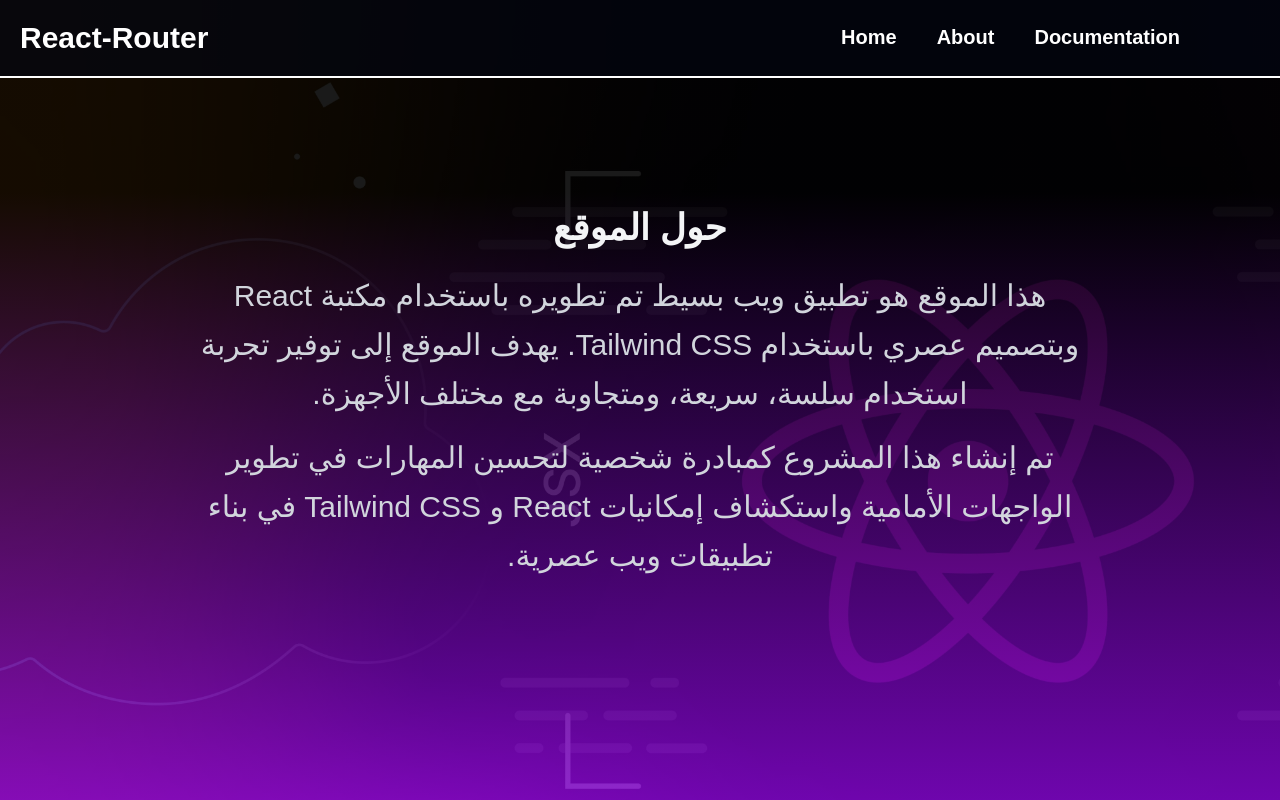
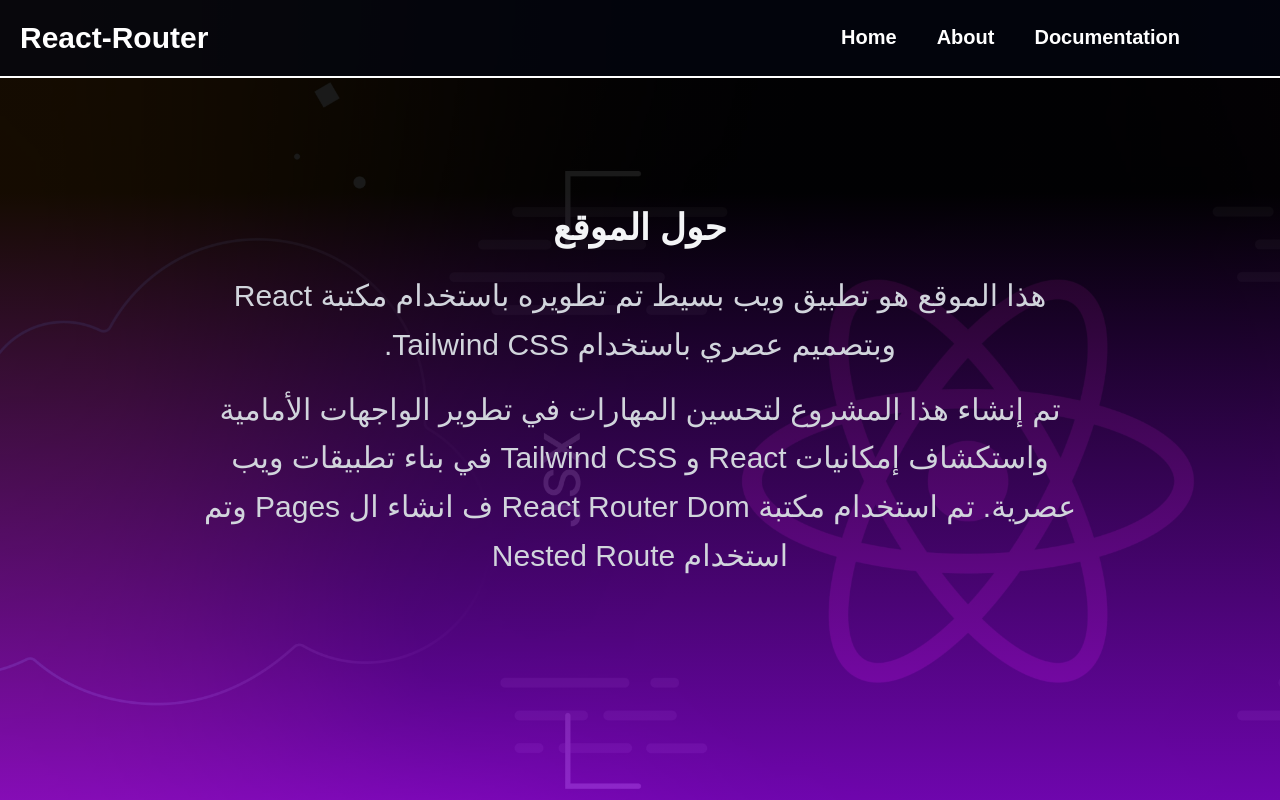
Before and after one commit to Mohamed-Khaled-pro/React-Task4, a React (Vite) app: page /about in a window 1280 px wide. Shown: the top 800 px of the page. Built offline with nearby package versions, Linux system fonts and the light colour scheme.

Commit message:
last  update

```diff
--- a/src/Pages/About.jsx
+++ b/src/Pages/About.jsx
@@ -7,11 +7,11 @@
         <h2 className="text-4xl font-bold text-gray-100 mb-6">حول الموقع</h2>
         <p className="text-3xl text-gray-300 mb-4 leading-relaxed">
           هذا الموقع هو تطبيق ويب بسيط تم تطويره باستخدام مكتبة React وبتصميم عصري باستخدام Tailwind CSS.
-          يهدف الموقع إلى توفير تجربة استخدام سلسة، سريعة، ومتجاوبة مع مختلف الأجهزة.
         </p>
         <p className="text-3xl text-gray-300 leading-relaxed">
-          تم إنشاء هذا المشروع كمبادرة شخصية لتحسين المهارات في تطوير الواجهات الأمامية
+          تم إنشاء هذا المشروع  لتحسين المهارات في تطوير الواجهات الأمامية
           واستكشاف إمكانيات React و Tailwind CSS في بناء تطبيقات ويب عصرية.
+          تم استخدام مكتبة React Router Dom ف انشاء ال Pages وتم استخدام Nested Route
         </p>
       </div>
     </section>
```
